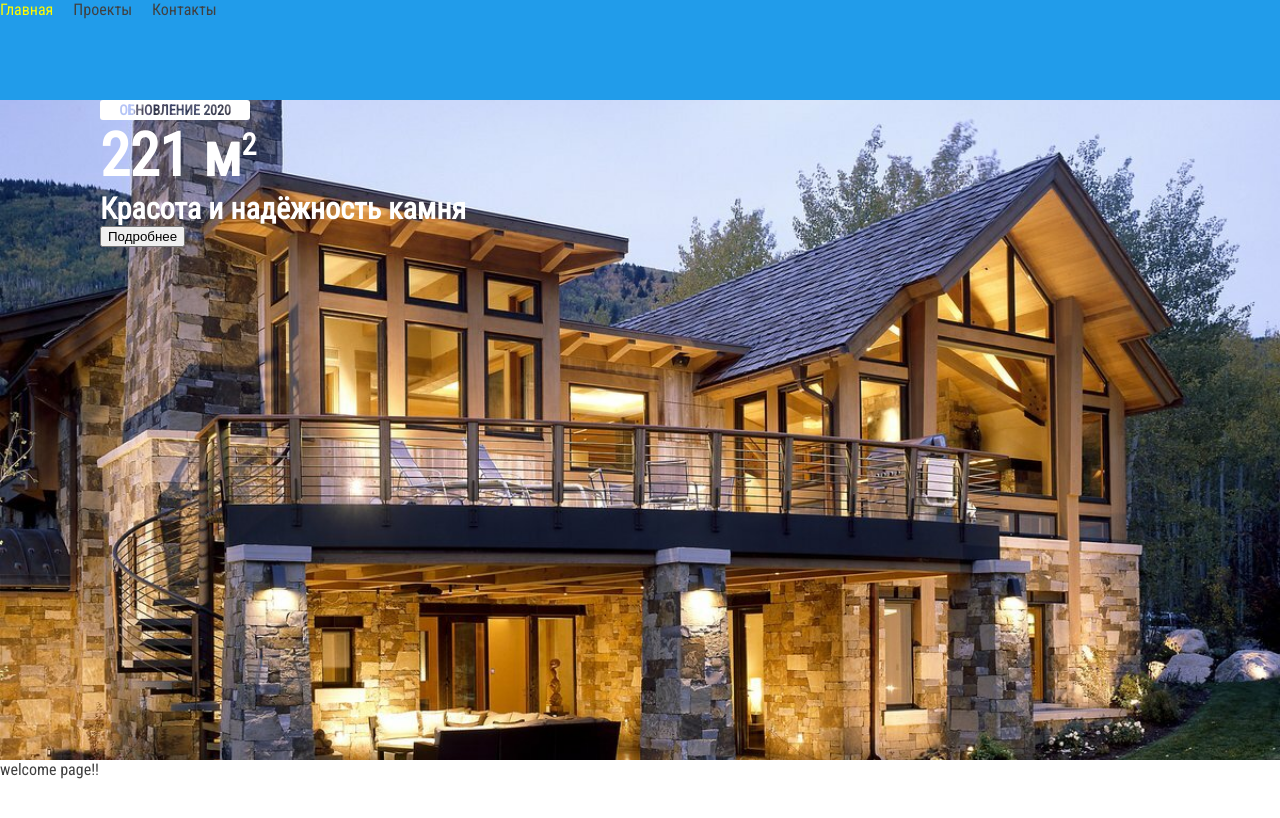
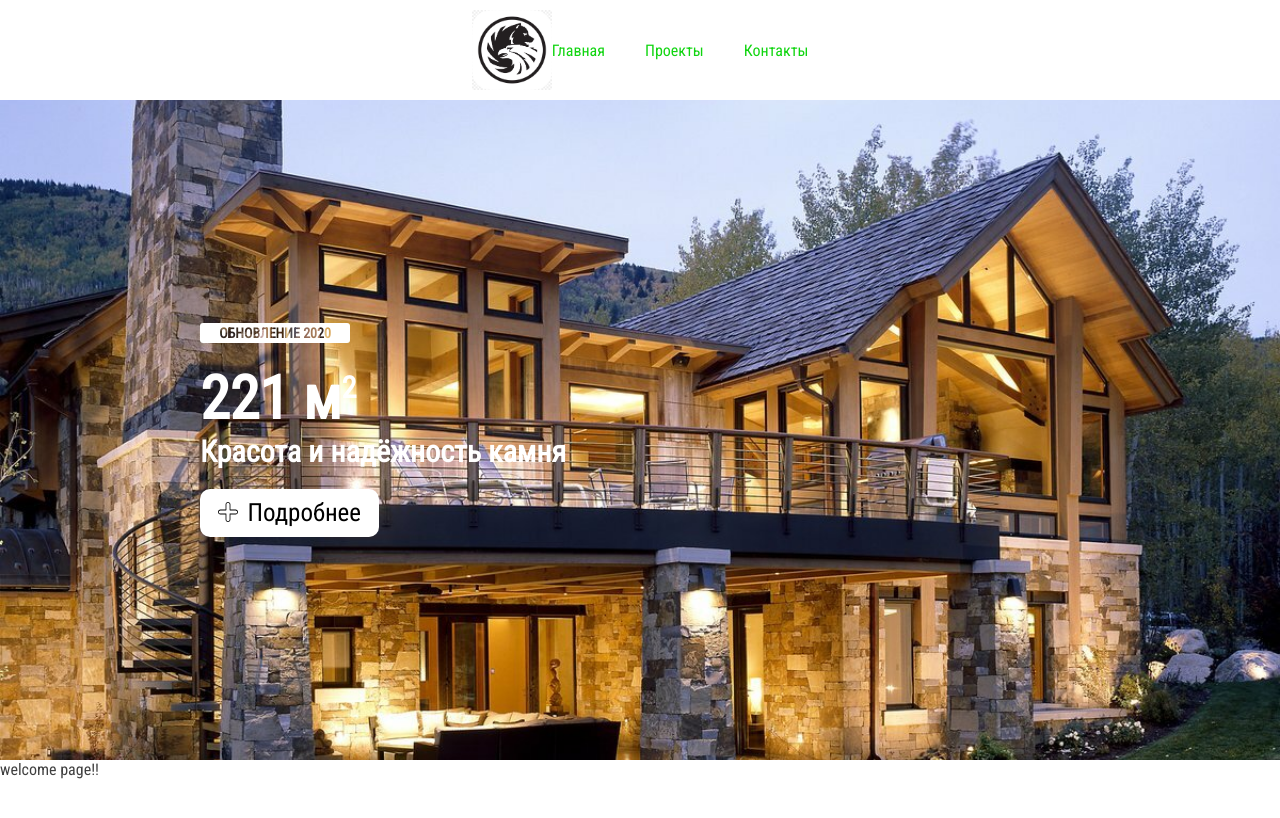
Before and after one commit to PavelPetyakin/LearningReact, a React app: page / in a window 1280 px wide. Shown: the top 818 px of the page. Built offline with nearby package versions, Linux system fonts and the light colour scheme; what typesafe-actions would draw is missing.

Commit message:
feature (welcomePage):header

```diff
--- a/src/assets/jpg/index.ts
+++ b/src/assets/jpg/index.ts
@@ -1,3 +1,4 @@
 import Home_1 from "./home_1.jpg";
+import Logo from "./kisspng.jpg";
 
-export { Home_1 };
+export { Home_1, Logo };
--- a/src/components/buttons/button/button.tsx
+++ b/src/components/buttons/button/button.tsx
@@ -28,9 +28,9 @@ export enum Color {
 export function Button(props: IButton) {
   const { name, onClick, size, color = Color.WHITE, Icon } = props;
   return (
-    <div className={cx(s.button, s[size], s[color])} onClick={onClick}>
+    <button className={cx(s.button, s[size], s[color])} onClick={onClick}>
       {Icon && <Icon className={s.add} />}
-      <span>{name}</span>
-    </div>
+      {name}
+    </button>
   );
 }
--- a/src/components/menuNavigation/menuNavigation.tsx
+++ b/src/components/menuNavigation/menuNavigation.tsx
@@ -1,7 +1,8 @@
+import cx from "classnames";
 import React from "react";
 import { NavLink } from "react-router-dom";
+import { IMenuElement } from "routing/directions";
 import s from "./style.scss";
-import { IMenuElement } from "routing/directions";
 
 interface IMenuNavigation {
   list: IMenuElement[];
@@ -15,7 +16,7 @@ export function MenuNavigation(props: IMenuNavigation) {
       <NavLink
         key={index}
         to={element.link}
-        className={s.element}
+        className={cx(s.element,className)}
         activeClassName={s.elementActive}
         exact={true}
         children={element.title}
--- a/src/components/menuNavigation/style.scss
+++ b/src/components/menuNavigation/style.scss
@@ -1,9 +1,12 @@
 .element {
+  display: inline-flex;
+  align-items: center;
   text-decoration: none;
   color: #404040;
 
+
   &:not(:last-child) {
-    margin-right: 20px;
+    margin-right: 40px;
   }
 
   &Active {
--- a/src/layouts/mainLayout.tsx
+++ b/src/layouts/mainLayout.tsx
@@ -1,6 +1,7 @@
+import { Logo } from "assets/jpg";
 import React, { ReactElement } from "react";
+import { menuList } from "routing/directions";
 import { MenuNavigation } from "../components";
-import { menuList } from "routing/directions";
 import s from "./style.scss";
 
 interface IMainLayout {
@@ -11,6 +12,7 @@ export function MainLayout(props: IMainLayout) {
   return (
     <section className={s.container}>
       <header className={s.header}>
+        <img className={s.logo} src={Logo}/>
         <MenuNavigation className={s.test} list={menuList} />
       </header>
       {props.children}
--- a/src/layouts/style.scss
+++ b/src/layouts/style.scss
@@ -1,9 +1,28 @@
 .container {
+  position: relative;
   width: 100%;
   height: 100vh;
+  overflow-y: auto;
+
+  .header {
+    display: flex;
+    justify-content: center;
+    align-items: center;
+    position: fixed;
+    top: 0;
+    left: 0;
+    width: 100%;
+    height: 100px;
+    background-color: rgba(white, 0.5);
+    backdrop-filter: saturate(150%) blur(15px) brightness(70%);
+
+    .logo {
+      width: 80px;
+      height: 80px;
+    }
+
+    .test {
+      color: #10d510;
+    }
+  }
 }
-.header {
-  width: 100%;
-  height: 100px;
-  background-color: #219cea;
-}
--- a/src/pages/welcomePage/style.scss
+++ b/src/pages/welcomePage/style.scss
@@ -10,13 +10,17 @@
     background-image: url("~assets/jpg/home_1.jpg");
     background-size: cover;
     background-position: center center;
+    margin-top: 100px;
+
+    &Wrap {
+      display: flex;
+      align-items: center;
+      height: 100%;
 
       &Info {
         width: 400px;
         color: white;
-      margin: auto 100px;
-      vertical-align: middle;
-      height: 100%;
+        margin-left: 200px;
 
         .news {
           font-size: 14px;
@@ -32,6 +36,7 @@
         .size {
           font-size: 60px;
           font-weight: bold;
+          padding-top: 20px;
 
           sup {
             font-size: 0.5em;
@@ -40,7 +45,33 @@
         .desc {
           font-size: 30px;
           font-weight: bold;
+          padding-bottom: 20px;
+        }
+        .button {
+          display: inline-flex;
+          column-gap: 0.4em;
+          align-items: center;
+          border: none;
+          padding: 0.45em 0.7em 0.5em;
+          border-radius: 10px;
+          background-color: white;
+          color: black;
+          line-height: 1;
+          font-size: 25px;
+          font-family: inherit;
+          cursor: pointer;
+          outline: 0 !important;
+          &:hover {
+            opacity: .7;
+          }
+          &Icon {
+            fill: currentColor;
+            width: 0.8em;
+            height: 0.8em;
+          }
+
         }
       }
     }
   }
+}
--- a/src/pages/welcomePage/welcomePage.tsx
+++ b/src/pages/welcomePage/welcomePage.tsx
@@ -1,16 +1,33 @@
-import { Home_1 } from "assets/jpg";
+import { Button } from "components/buttons";
 import React from "react";
+import { Icon } from "../../assets/svg";
+import { Size } from "../../components/buttons/button/button";
 import s from "./style.scss";
 
 export function WelcomePage() {
   return (
     <div className={s.wrapper}>
       <div className={s.image}>
-        <div className={s.imageInfo}>
-          <div className={s.news}>ОБНОВЛЕНИЕ 2020</div>
-          <div className={s.size}>221 м<sup>2</sup></div>
-          <div className={s.desc}>Красота и надёжность камня</div>
-          <button>Подробнее</button>
+        <div className={s.imageWrap}>
+          <div className={s.imageWrapInfo}>
+            <div className={s.news}>ОБНОВЛЕНИЕ 2020</div>
+            <div className={s.size}>221 м<sup>2</sup></div>
+            <div className={s.desc}>Красота и надёжность камня</div>
+            <button className={s.button}>
+              <svg className={s.buttonIcon} version="1.1" id="Capa_1" x="0px" y="0px"
+                width="32px" height="32px" viewBox="0 0 304.899 304.899"
+              ><path d="M0.006,152.45c0,20.344,16.546,36.893,36.894,36.893h78.669v78.663c0,20.345,16.546,36.894,36.893,36.894
+			c20.351,0,36.894-16.549,36.894-36.894v-78.663H268c20.345,0,36.894-16.549,36.894-36.893c0-20.348-16.549-36.894-36.894-36.894
+			h-78.645V36.894C189.355,16.546,172.812,0,152.462,0c-20.347,0-36.893,16.546-36.893,36.894v78.663H36.9
+			C16.553,115.557,0.006,132.103,0.006,152.45z M121.718,127.854c3.401,0,6.149-2.756,6.149-6.149V36.894
+			c0-13.564,11.031-24.596,24.595-24.596c13.565,0,24.596,11.031,24.596,24.596v84.812c0,3.393,2.75,6.149,6.149,6.149H268
+			c13.565,0,24.596,11.03,24.596,24.596c0,13.564-11.03,24.596-24.596,24.596h-84.793c-3.399,0-6.149,2.756-6.149,6.148v84.812
+			c0,13.565-11.03,24.596-24.596,24.596c-13.564,0-24.595-11.03-24.595-24.596v-84.812c0-3.393-2.748-6.148-6.149-6.148H36.9
+			c-13.565,0-24.596-11.031-24.596-24.596c0-13.565,11.031-24.596,24.596-24.596H121.718z"/>
+             </svg>
+             Подробнее
+           </button>
+         </div>
         </div>
       </div>
       welcome page!!
```
Also changed, not shown: src/assets/jpg/kisspng.jpg (added), src/assets/svg/plus.svg (added). Lines whose indentation alone changed are shown as unchanged.
